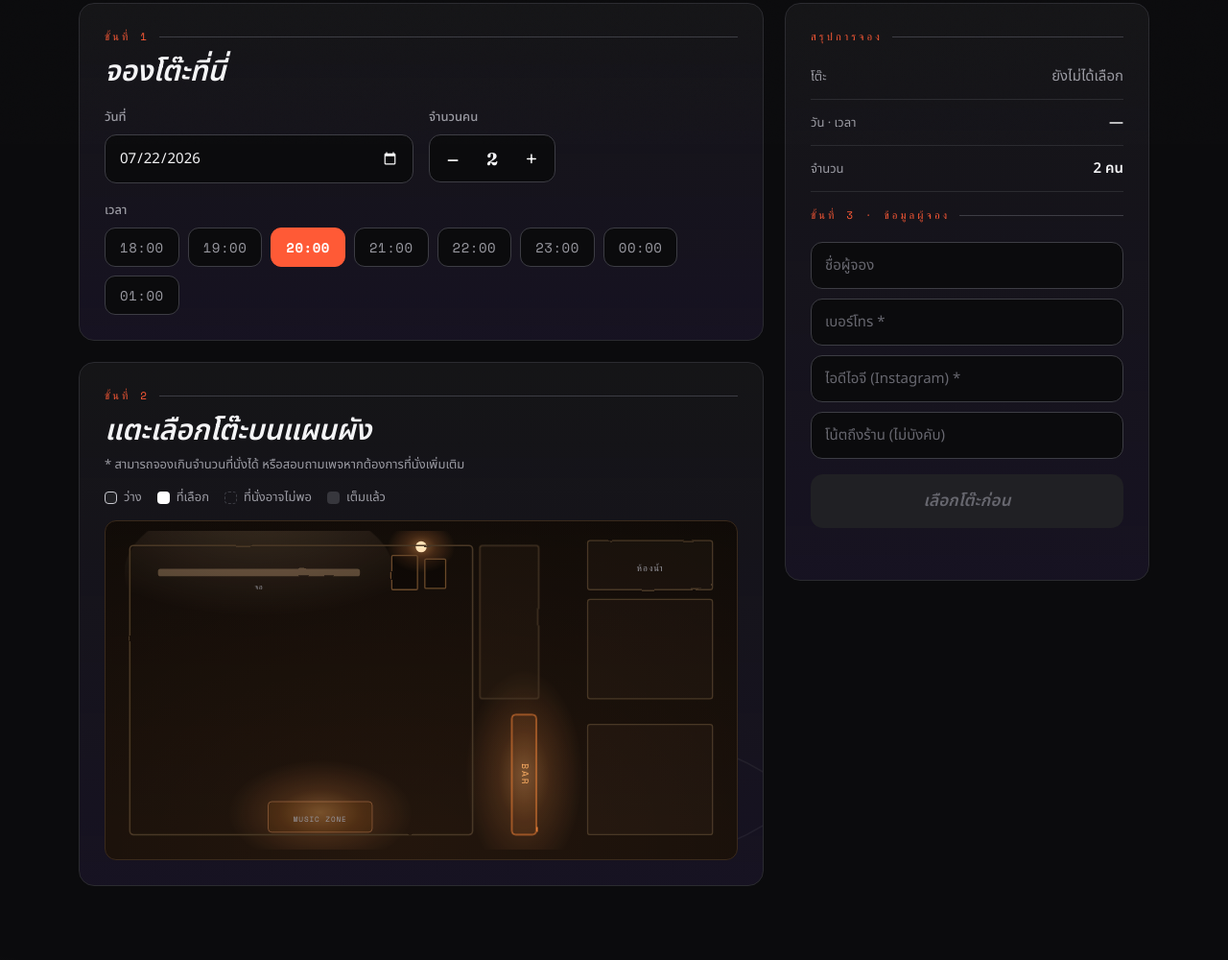
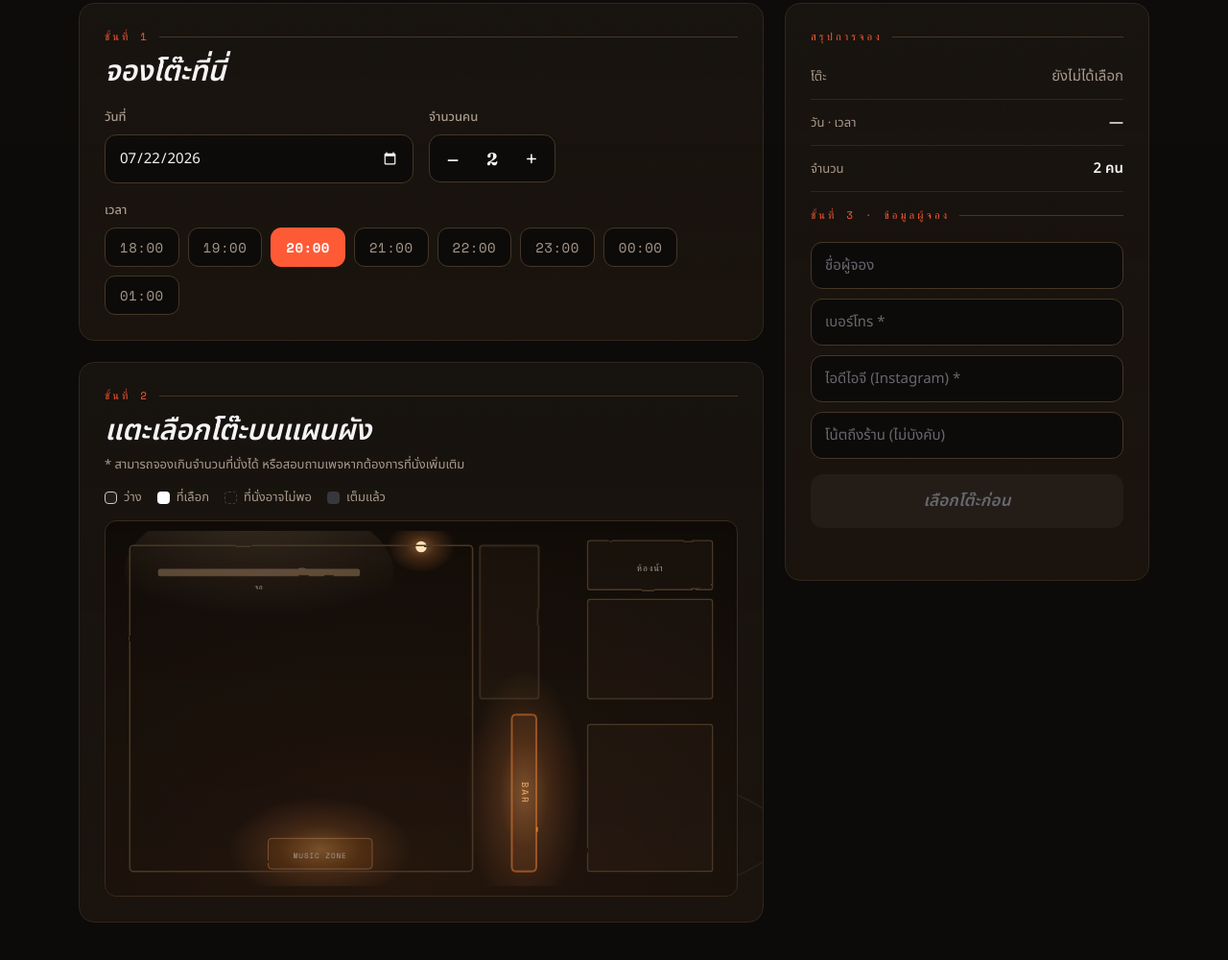
Before and after one commit to pooyanukool20-oss/-hollow-res, a plain HTML site: page public/index.html in a window 1280 px wide. Shown: the part 650-1650 px from the top of the page at 96% size. Drawn offline with nearby package versions, Linux system fonts and the light colour scheme; no server answers.

Commit message:
Remove wall frames, stretch floor plan taller and separate tables 6/7, remove purple tint site-wide to match warm floor plan tone

```diff
--- a/public/app.js
+++ b/public/app.js
@@ -4,17 +4,17 @@
 // แต่ละโต๊ะ: code ตรงกับฐานข้อมูล, surface = สี่เหลี่ยมพื้นโต๊ะ
 const LAYOUT = {
   t5: { x:70,  y:140, w:64,  h:46 },
-  t4: { x:70,  y:224, w:64,  h:46 },
-  t2: { x:62,  y:318, w:50,  h:120 },
-  t1: { x:58,  y:452, w:50,  h:40 },
-  t3: { x:248, y:314, w:110, h:96 },
-  t7: { x:418, y:168, w:52,  h:150 },
-  t6: { x:476, y:104, w:60,  h:48 },
-  bar1: { cx:624, cy:328, stool:true },
-  bar2: { cx:624, cy:368, stool:true },
-  bar3: { cx:624, cy:408, stool:true },
-  bar4: { cx:624, cy:448, stool:true },
-  bar5: { cx:624, cy:488, stool:true },
+  t4: { x:70,  y:232, w:64,  h:46 },
+  t2: { x:62,  y:330, w:50,  h:130 },
+  t1: { x:58,  y:480, w:50,  h:44 },
+  t3: { x:248, y:330, w:110, h:100 },
+  t6: { x:470, y:90,  w:60,  h:48 },
+  t7: { x:418, y:230, w:52,  h:160 },
+  bar1: { cx:624, cy:340, stool:true },
+  bar2: { cx:624, cy:384, stool:true },
+  bar3: { cx:624, cy:428, stool:true },
+  bar4: { cx:624, cy:472, stool:true },
+  bar5: { cx:624, cy:516, stool:true },
 };
 
 const TIME_SLOTS = ['18:00','19:00','20:00','21:00','22:00','23:00','00:00','01:00'];
--- a/public/index.html
+++ b/public/index.html
@@ -82,7 +82,7 @@
       </div>
 
       <div class="floor-wrap">
-        <svg id="floor" viewBox="0 0 1000 520" role="group" aria-label="แผนผังร้าน">
+        <svg id="floor" viewBox="0 0 1000 580" role="group" aria-label="แผนผังร้าน">
           <defs>
             <radialGradient id="spot" cx="50%" cy="50%" r="50%">
               <stop offset="0%"  stop-color="var(--gold)" stop-opacity="0.55"/>
@@ -104,20 +104,18 @@
             </radialGradient>
           </defs>
 
-          <!-- แสงอบอุ่นแวดล้อม + ของตกแต่งผนัง (แสดงผลอย่างเดียว) -->
+          <!-- แสงอบอุ่นแวดล้อม (แสดงผลอย่างเดียว) -->
           <g class="ambient-lights" aria-hidden="true">
-            <ellipse class="zone-glow stage-glow" cx="335" cy="460" rx="150" ry="85" fill="url(#lamp)"/>
-            <ellipse class="zone-glow bar-glow" cx="668" cy="398" rx="95" ry="170" fill="url(#lamp)"/>
+            <ellipse class="zone-glow stage-glow" cx="335" cy="520" rx="150" ry="85" fill="url(#lamp)"/>
+            <ellipse class="zone-glow bar-glow" cx="668" cy="428" rx="95" ry="200" fill="url(#lamp)"/>
             <ellipse class="beam-glow" cx="235" cy="68" rx="220" ry="120" fill="url(#beam)"/>
             <circle class="wall-lamp" cx="500" cy="26" r="9" fill="#ffd9ab"/>
             <ellipse class="wall-lamp-glow" cx="500" cy="26" rx="55" ry="42" fill="url(#lamp)"/>
-            <rect class="wall-frame" x="452" y="40" width="42" height="56" rx="2"/>
-            <rect class="wall-frame" x="506" y="46" width="34" height="48" rx="2"/>
           </g>
 
           <!-- โครงห้อง (แสดงผลอย่างเดียว กดไม่ได้) -->
           <g class="walls">
-            <rect class="wall" x="24" y="24" width="560" height="472" rx="6"/>
+            <rect class="wall" x="24" y="24" width="560" height="532" rx="6"/>
             <rect class="screen" x="70" y="62" width="330" height="12" rx="4"/>
             <text class="room-label sm" x="235" y="92">จอ</text>
 
@@ -125,13 +123,13 @@
             <rect class="room" x="772" y="16" width="204" height="80" rx="4"/>
             <text class="room-label" x="874" y="62">ห้องน้ำ</text>
             <rect class="room" x="772" y="112" width="204" height="162" rx="4"/>
-            <rect class="room" x="772" y="316" width="204" height="180" rx="4"/>
+            <rect class="room" x="772" y="316" width="204" height="240" rx="4"/>
 
-            <rect class="stage" x="250" y="442" width="170" height="50" rx="6"/>
-            <text class="room-label sm" x="335" y="472">MUSIC ZONE</text>
+            <rect class="stage" x="250" y="502" width="170" height="50" rx="6"/>
+            <text class="room-label sm" x="335" y="532">MUSIC ZONE</text>
 
-            <rect class="bar-counter" x="648" y="300" width="40" height="196" rx="6"/>
-            <text class="room-label vert" x="668" y="398">BAR</text>
+            <rect class="bar-counter" x="648" y="300" width="40" height="256" rx="6"/>
+            <text class="room-label vert" x="668" y="428">BAR</text>
           </g>
 
           <!-- โต๊ะ (สร้างด้วย JavaScript) -->
--- a/public/style.css
+++ b/public/style.css
@@ -1,11 +1,11 @@
 :root{
-  --bg:#0b0b0d;
-  --bg2:#151517;
-  --bg3:#202024;
-  --line:#2b2b30;
-  --line2:#3d3d44;
+  --bg:#0d0b09;
+  --bg2:#17130f;
+  --bg3:#241d17;
+  --line:#2f261e;
+  --line2:#443627;
   --text:#f4f4f6;
-  --muted:#9a9aa2;
+  --muted:#a89a8c;
   --gold:#ffffff;
   --gold-deep:#c9c9d0;
   --gold-soft:rgba(255,255,255,.10);
@@ -27,8 +27,8 @@ body{
   font-family:var(--font-body);
   color:var(--text);
   background:
-    radial-gradient(1200px 600px at 85% -5%, rgba(255,255,255,.05), transparent 60%),
-    radial-gradient(900px 500px at -10% 110%, rgba(255,255,255,.035), transparent 55%),
+    radial-gradient(1200px 600px at 85% -5%, rgba(255,170,110,.05), transparent 60%),
+    radial-gradient(900px 500px at -10% 110%, rgba(255,140,60,.04), transparent 55%),
     var(--bg);
   min-height:100vh;
   -webkit-font-smoothing:antialiased;
@@ -119,7 +119,7 @@ body::before{
   display:grid;grid-template-columns:1fr 380px;gap:22px;align-items:start;
 }
 .card{
-  background:linear-gradient(180deg,var(--bg2),rgba(31,24,48,.6));
+  background:linear-gradient(180deg,var(--bg2),rgba(36,26,17,.6));
   border:1px solid var(--line);border-radius:var(--r);
   padding:clamp(18px,2.4vw,26px);margin-bottom:22px;
   position:relative;overflow:hidden;
@@ -215,7 +215,6 @@ input[type=date]{color-scheme:dark}
 .beam-glow{mix-blend-mode:screen;opacity:.5}
 .wall-lamp{filter:blur(.5px)}
 .wall-lamp-glow{mix-blend-mode:screen;opacity:.6;animation:flicker 3.6s ease-in-out infinite .3s}
-.wall-frame{fill:rgba(0,0,0,.3);stroke:#6b4a2c;stroke-width:2;filter:url(#rough)}
 @keyframes flicker{
   0%,100%{opacity:.38}
   45%{opacity:.5}
@@ -308,7 +307,7 @@ input[type=date]{color-scheme:dark}
 
 /* ---------- success ---------- */
 .overlay{
-  position:fixed;inset:0;background:rgba(10,7,16,.82);backdrop-filter:blur(6px);
+  position:fixed;inset:0;background:rgba(13,10,7,.85);backdrop-filter:blur(6px);
   display:grid;place-items:center;padding:20px;z-index:50;
 }
 .overlay[hidden]{display:none}
@@ -362,7 +361,7 @@ input[type=date]{color-scheme:dark}
     display:flex;align-items:center;gap:12px;
     position:fixed;left:0;right:0;bottom:0;z-index:40;
     padding:12px 16px calc(12px + env(safe-area-inset-bottom));
-    background:rgba(23,19,30,.94);backdrop-filter:blur(10px);
+    background:rgba(20,16,11,.94);backdrop-filter:blur(10px);
     border-top:1px solid var(--line2);
   }
   .mb-info{flex:1;display:flex;flex-direction:column;line-height:1.3}
```
Also changed, not shown: public/admin.html (+2 -2 lines).
